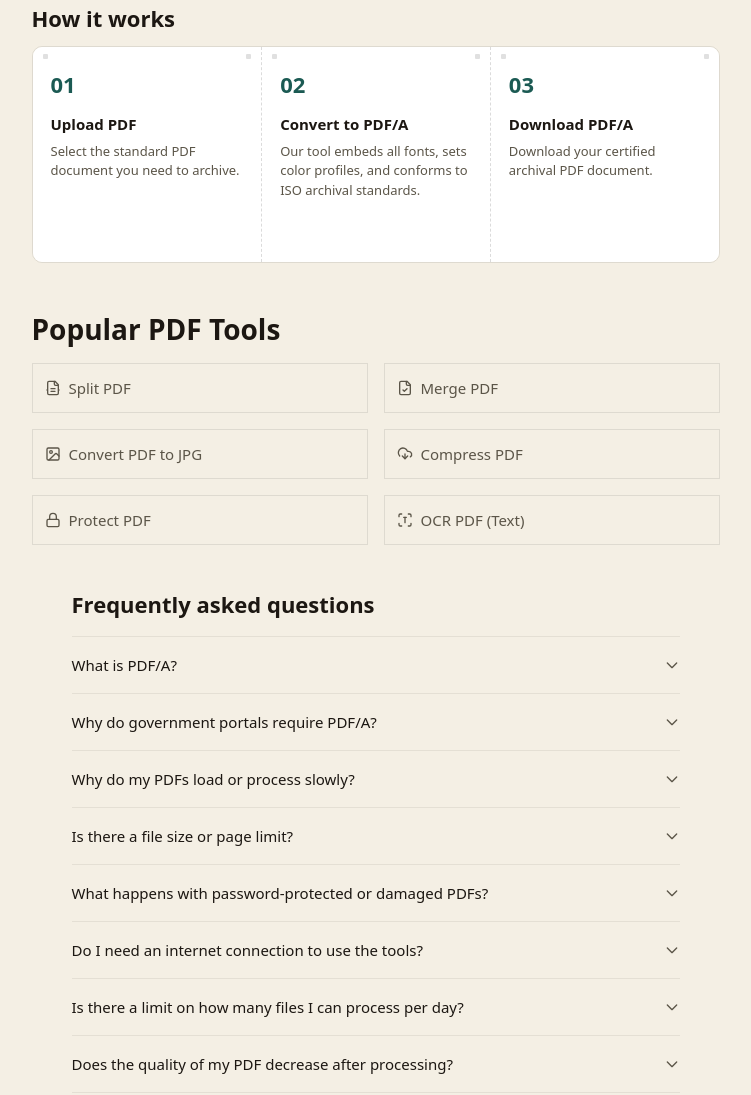
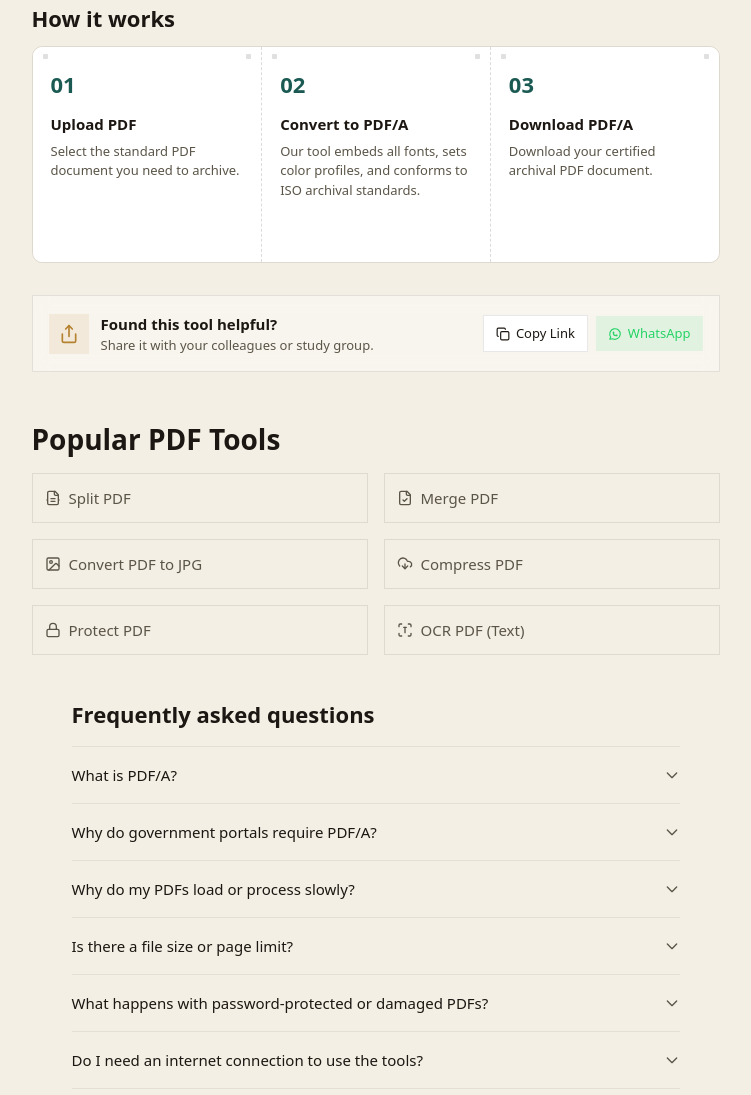
Before and after one commit to akarakosee/pdf-screen-shotter, an Astro site in the folder web/: page /pdf-a in a window 1280 px wide. Shown: the part 752-1847 px from the top of the page, without its empty margins (257-1008 px from the left). Built offline with nearby package versions, Linux system fonts and the light colour scheme; Astro itself is replaced by a stand-in of ours; a web font is replaced by a local one.

Commit message:
Growth & SEO: Add FAQPage Schema, SoftwareApplication Schema, high-res OpenGraph image, and viral WhatsApp share bar

```diff
--- a/web/src/layouts/ToolPage.astro
+++ b/web/src/layouts/ToolPage.astro
@@ -33,6 +33,10 @@ interface Props {
 }
 const p = Astro.props;
 
+import { globalFaqCopy } from '../i18n/globalFaq';
+
+const allFaqs = [...(p.faq || []), ...globalFaqCopy[p.lang].items];
+
 const schema = {
   '@context': 'https://schema.org',
   '@graph': [
@@ -45,6 +49,28 @@ const schema = {
         name: s.name,
         text: s.text,
       })),
+    },
+    {
+      '@type': 'FAQPage',
+      mainEntity: allFaqs.map((f) => ({
+        '@type': 'Question',
+        name: f.q,
+        acceptedAnswer: {
+          '@type': 'Answer',
+          text: f.a,
+        },
+      })),
+    },
+    {
+      '@type': 'SoftwareApplication',
+      name: `GoSecurePDF - ${p.h1}`,
+      applicationCategory: 'UtilitiesApplication',
+      operatingSystem: 'All',
+      offers: {
+        '@type': 'Offer',
+        price: '0.00',
+        priceCurrency: 'USD',
+      },
     },
   ],
 };
@@ -95,6 +121,59 @@ function chunk<T>(items: T[], size: number): T[][] {
   </div>
 
 
+    <!-- Viral Share & Recommendation Bar -->
+  <div class="mx-auto flex max-w-[720px] w-full px-4 mt-8">
+    <div class="flex flex-col sm:flex-row items-center justify-between gap-4 p-4 w-full rounded-xl border border-border/80 dark:border-border-dark/80 bg-surface/40 dark:bg-surface-dark/40 backdrop-blur-sm">
+      <div class="flex items-center gap-3">
+        <div class="flex h-10 w-10 shrink-0 items-center justify-center rounded-lg bg-amber/10 text-amber dark:bg-amber-dark/10 dark:text-amber-dark">
+          <svg xmlns="http://www.w3.org/2000/svg" width="20" height="20" viewBox="0 0 24 24" fill="none" stroke="currentColor" stroke-width="2" stroke-linecap="round" stroke-linejoin="round"><path d="M4 12v8a2 2 0 0 0 2 2h12a2 2 0 0 0 2-2v-8"/><polyline points="16 6 12 2 8 6"/><line x1="12" y1="2" x2="12" y2="15"/></svg>
+        </div>
+        <div>
+          <p class="text-sm font-semibold text-ink dark:text-ink-dark">
+            {p.lang === 'tr' ? 'Bu aracı faydalı buldunuz mu?' : 'Found this tool helpful?'}
+          </p>
+          <p class="text-xs text-ink-muted dark:text-ink-muted-dark">
+            {p.lang === 'tr' ? 'Arkadaşlarınızla ve çalışma grubunuzla paylaşın.' : 'Share it with your colleagues or study group.'}
+          </p>
+        </div>
+      </div>
+      <div class="flex items-center gap-2 w-full sm:w-auto justify-end">
+        <button
+          type="button"
+          id="copy-page-btn"
+          class="inline-flex items-center justify-center gap-1.5 rounded-lg border border-border dark:border-border-dark bg-surface dark:bg-surface-dark px-3 py-2 text-xs font-medium text-ink dark:text-ink-dark hover:border-amber dark:hover:border-amber-dark hover:text-amber dark:hover:text-amber-dark transition-all cursor-pointer shadow-sm"
+        >
+          <svg xmlns="http://www.w3.org/2000/svg" width="14" height="14" viewBox="0 0 24 24" fill="none" stroke="currentColor" stroke-width="2" stroke-linecap="round" stroke-linejoin="round"><rect width="14" height="14" x="8" y="8" rx="2" ry="2"/><path d="M4 16c-1.1 0-2-.9-2-2V4c0-1.1.9-2 2-2h10c1.1 0 2 .9 2 2"/></svg>
+          <span id="copy-btn-text">{p.lang === 'tr' ? 'Linki Kopyala' : 'Copy Link'}</span>
+        </button>
+        <a
+          href={`https://api.whatsapp.com/send?text=${encodeURIComponent((p.title || 'GoSecurePDF') + ' — ' + Astro.url.href)}`}
+          target="_blank"
+          rel="noopener noreferrer"
+          class="inline-flex items-center justify-center gap-1.5 rounded-lg bg-[#25D366]/10 text-[#25D366] hover:bg-[#25D366] hover:text-white px-3 py-2 text-xs font-medium transition-all cursor-pointer"
+        >
+          <svg xmlns="http://www.w3.org/2000/svg" width="14" height="14" viewBox="0 0 24 24" fill="none" stroke="currentColor" stroke-width="2" stroke-linecap="round" stroke-linejoin="round"><path d="M3 21l1.65-3.8a9 9 0 1 1 3.4 2.9L3 21"/><path d="M9 10a.5.5 0 0 0 1 0V9a.5.5 0 0 0-1 0v1a5 5 0 0 0 5 5h1a.5.5 0 0 0 0-1h-1a.5.5 0 0 0 0 1"/></svg>
+          WhatsApp
+        </a>
+      </div>
+    </div>
+  </div>
+
+  <script is:inline>
+    const btn = document.getElementById('copy-page-btn');
+    const txt = document.getElementById('copy-btn-text');
+    if (btn && txt) {
+      btn.addEventListener('click', () => {
+        navigator.clipboard.writeText(window.location.href).then(() => {
+          const orig = txt.textContent;
+          txt.textContent = '✓ Copied!';
+          setTimeout(() => { txt.textContent = orig; }, 2000);
+        });
+      });
+    }
+  </script>
+
+
   <div class="mx-auto flex max-w-[720px] flex-col px-4 mt-12 pb-0">
     <h2 class="font-heading text-xl font-semibold mb-4 text-ink dark:text-ink-dark">
       {p.lang === 'tr' ? 'Popüler PDF Araçları' : 'Popular PDF Tools'}
```
Also changed, not shown: web/public/og-image.png (added).
